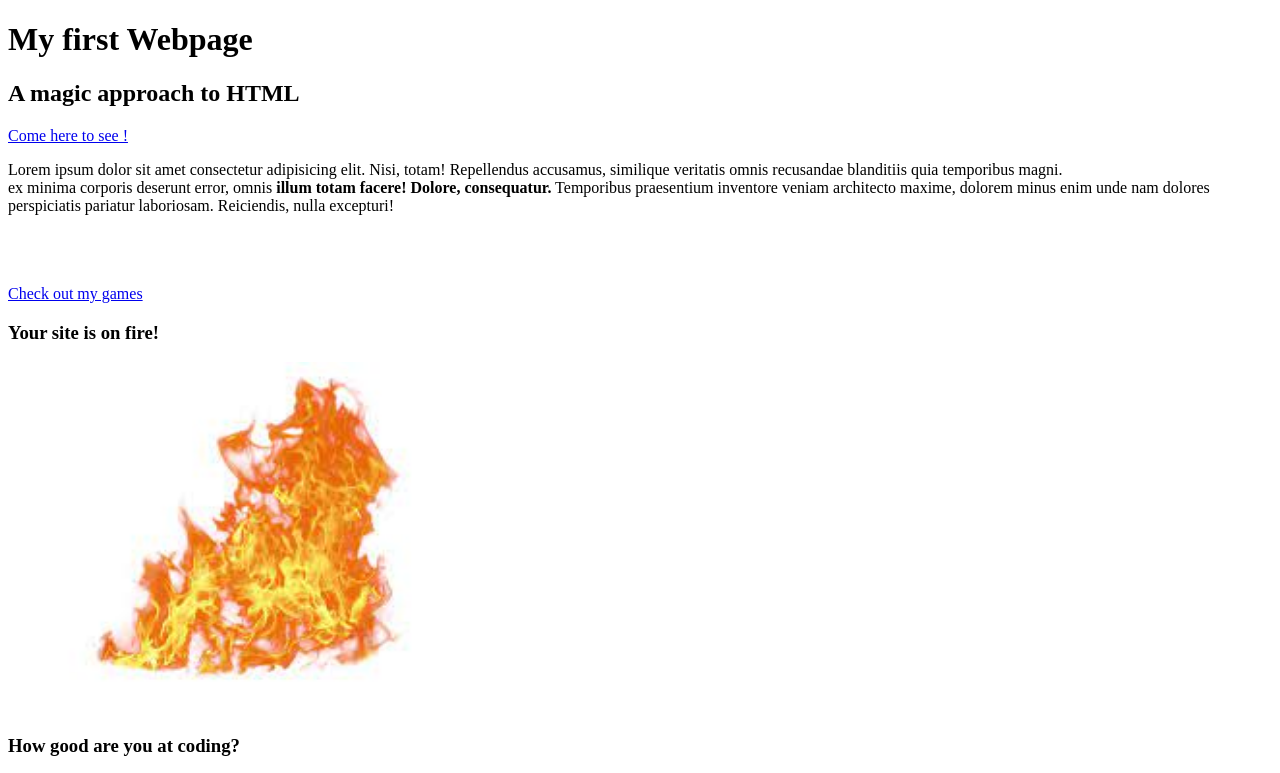
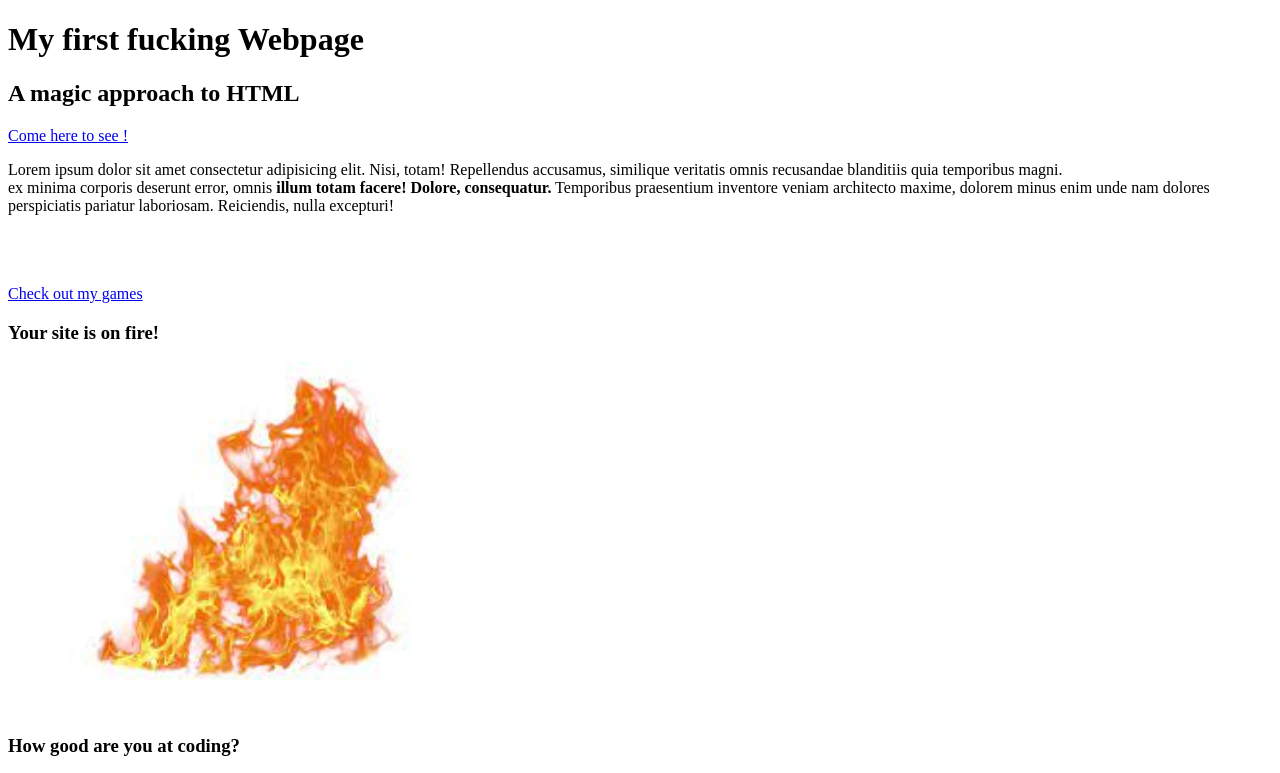
Before and after one commit to NathanDenisse/first-html-page, a plain HTML site: page index.html in a window 1280 px wide. Shown: the top 773 px of the page. Drawn offline with Linux system fonts and the light colour scheme.

Commit message:
Update index.html

```diff
--- a/index.html
+++ b/index.html
@@ -8,7 +8,7 @@
 </head>
 <body>
   <!--Titres-->
-  <h1>My first Webpage</h1>
+  <h1>My first fucking Webpage</h1>
   <h2>A magic approach to HTML</h2>
 
   <!-- backlink interne -->
```
